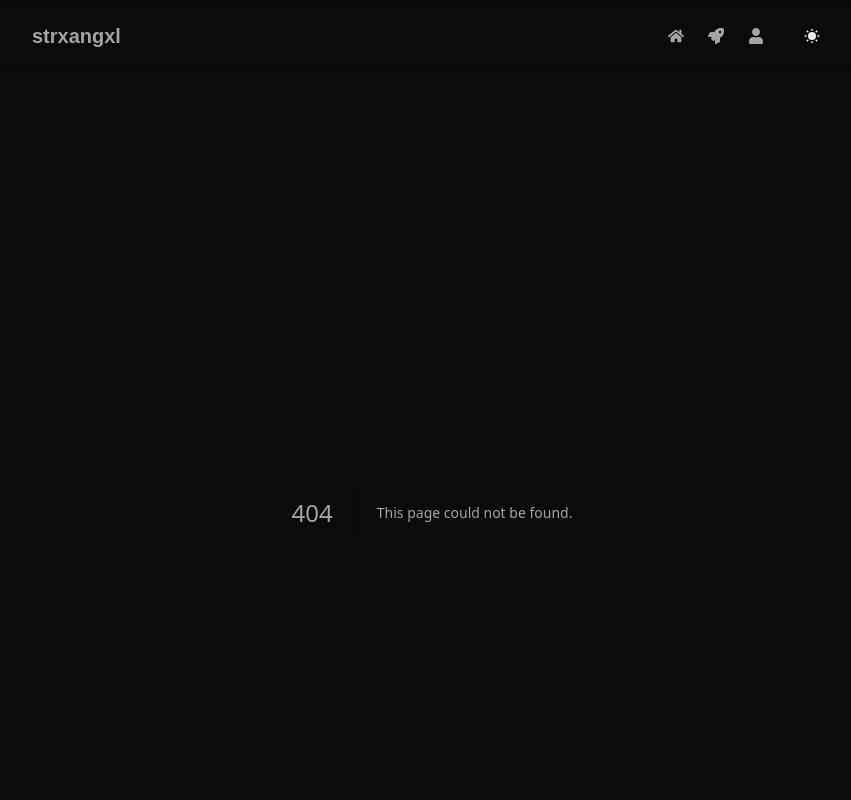
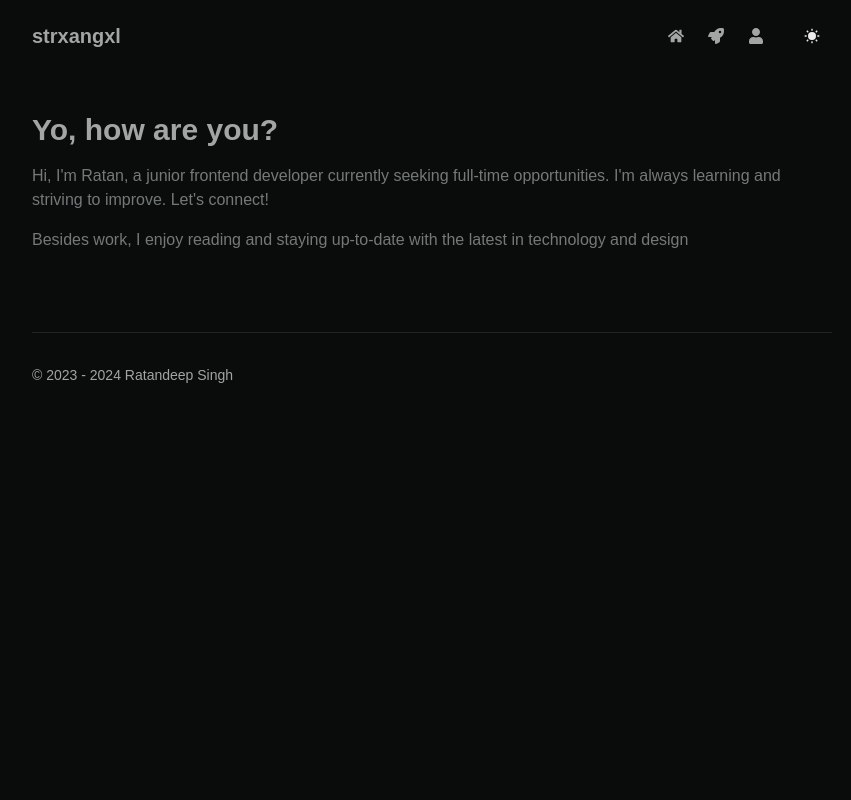
Before and after one commit to Strxangxl/portfolio, a Next.js app: page /about in a window 1280 px wide. Before the commit this address had no page. Shown: the top 800 px of the page, without its empty margins (208-1059 px from the left). Built offline with nearby package versions, Linux system fonts and the light colour scheme.

Commit message:
half aboutme page done

```diff
--- a/src/lib/Test.tsx
+++ b/src/lib/Test.tsx
@@ -15,7 +15,7 @@ type Props = {
 };
 
 export default function Test({ projects }: Props) {
-  // console.log(projects);
+  console.log(projects);
   return <h1>test</h1>;
 }
 
--- /dev/null
+++ b/src/pages/about/Content.tsx
@@ -0,0 +1,28 @@
+import type { BoxProps } from "@chakra-ui/react";
+import { useColorModeValue, Heading, Link, Text } from "@chakra-ui/react";
+
+const textProps: BoxProps = {
+  marginY: 4,
+};
+
+const Content = () => {
+  const textColor = useColorModeValue("gray.600", "gray.300");
+
+  return (
+    <>
+      <Heading size="lg">Yo, how are you?</Heading>
+      <Text {...{ ...textProps, textColor }}>
+        Hi, I&apos;m Ratan, a junior frontend developer currently seeking
+        full-time opportunities. I'm always learning and striving to improve.
+        Let's connect!
+      </Text>
+
+      <Text {...{ ...textProps, textColor }}>
+        Besides work, I enjoy reading and staying up-to-date with the latest in
+        technology and design
+      </Text>
+    </>
+  );
+};
+
+export default Content;
--- /dev/null
+++ b/src/pages/about/Links/index.tsx
@@ -0,0 +1,13 @@
+import Head from "next/head";
+
+const Links = () => {
+  return (
+    <>
+      <Head>
+        <title>strxangxl | about</title>
+      </Head>
+    </>
+  );
+};
+
+export default Links;
--- /dev/null
+++ b/src/pages/about/index.tsx
@@ -0,0 +1,13 @@
+import Content from "./Content";
+import Links from "./Links";
+
+const About = () => {
+  return (
+    <>
+      <Content />
+      <Links />
+    </>
+  );
+};
+
+export default About;
--- a/src/pages/index.tsx
+++ b/src/pages/index.tsx
@@ -17,7 +17,6 @@ const Home = () => {
       <Box marginTop={-24}>
         <HeroSection />
         <ProjectsSection />
-        <Test />
       </Box>
     </>
   );
```
Also changed, not shown: src/pages/about/Links/constants.ts (added, +48 -0 lines), 1 other file (tests, documents, lock files or other folders).
